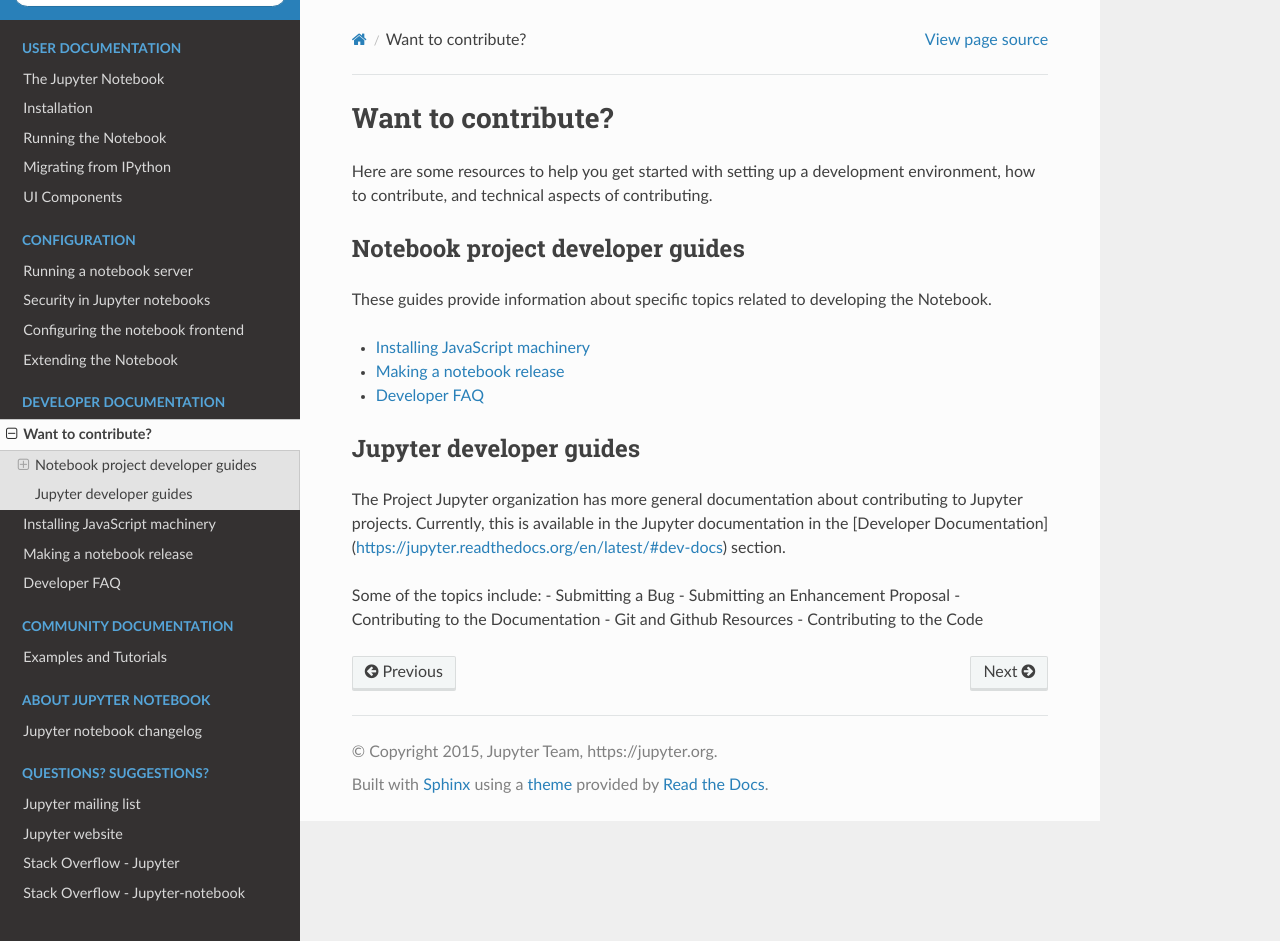
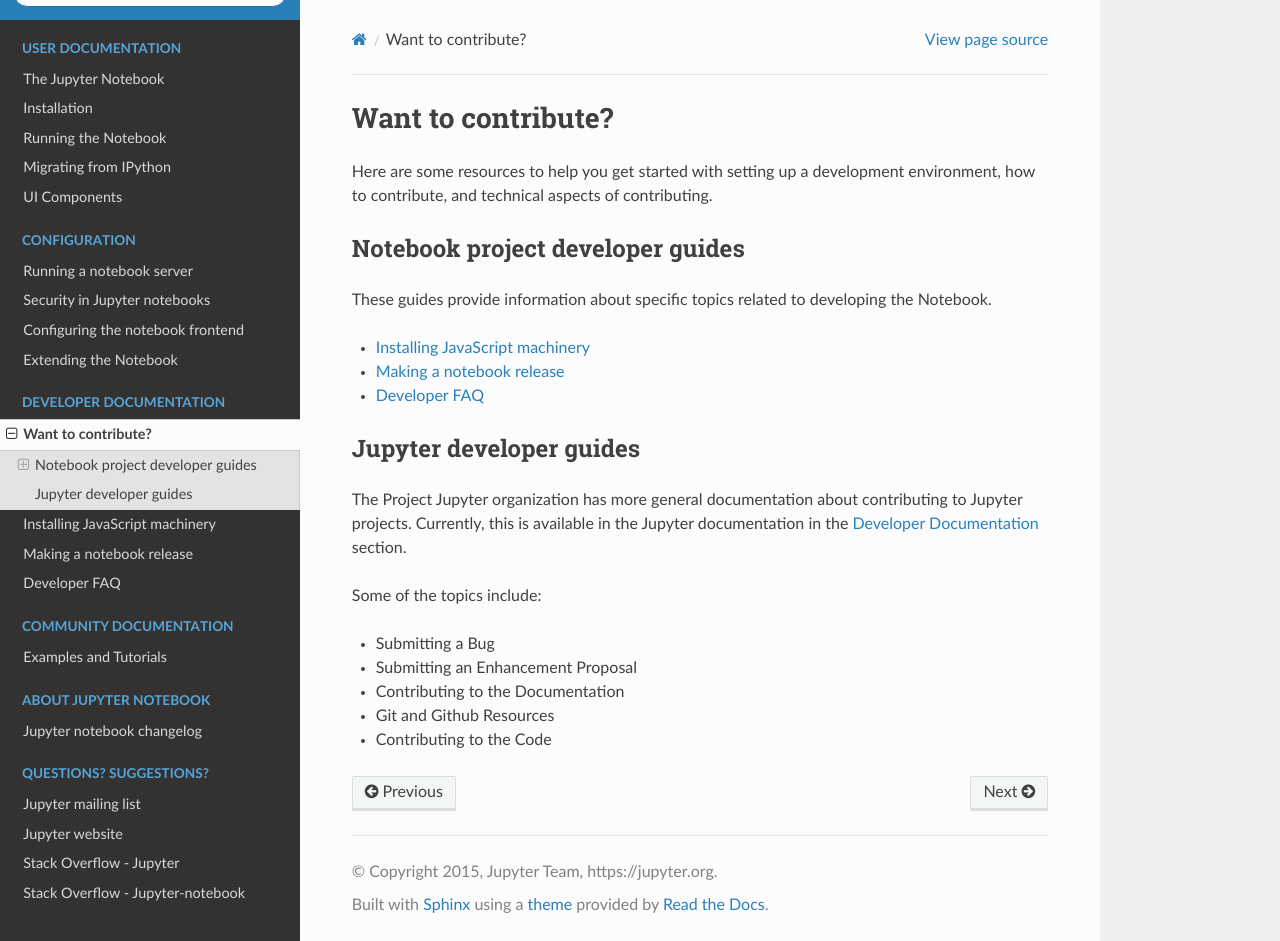
Before and after one commit to jupyter/nbclassic, a Sphinx documentation site: the page built from docs/source/development_intro.rst, in a window 1280 px wide and 941 px high. Built offline with Sphinx 7.4.7 and the Read the Docs theme 2.0.0, drawn with Linux system fonts in a browser that asks for light colours; pages that are not in the unit, such as notebooks, are missing from menus.

Commit message:
Fix typos in development

```diff
--- a/docs/source/development_intro.rst
+++ b/docs/source/development_intro.rst
@@ -26,10 +26,11 @@
 The Project Jupyter organization has more general documentation about
 contributing to Jupyter projects. Currently, this is available in the Jupyter
 documentation in the
-[Developer Documentation](https://jupyter.readthedocs.org/en/latest/#dev-docs)
+`Developer Documentation <https://jupyter.readthedocs.org/en/latest/#dev-docs>`_
 section.
 
 Some of the topics include:
+
 - Submitting a Bug
 - Submitting an Enhancement Proposal
 - Contributing to the Documentation
```
